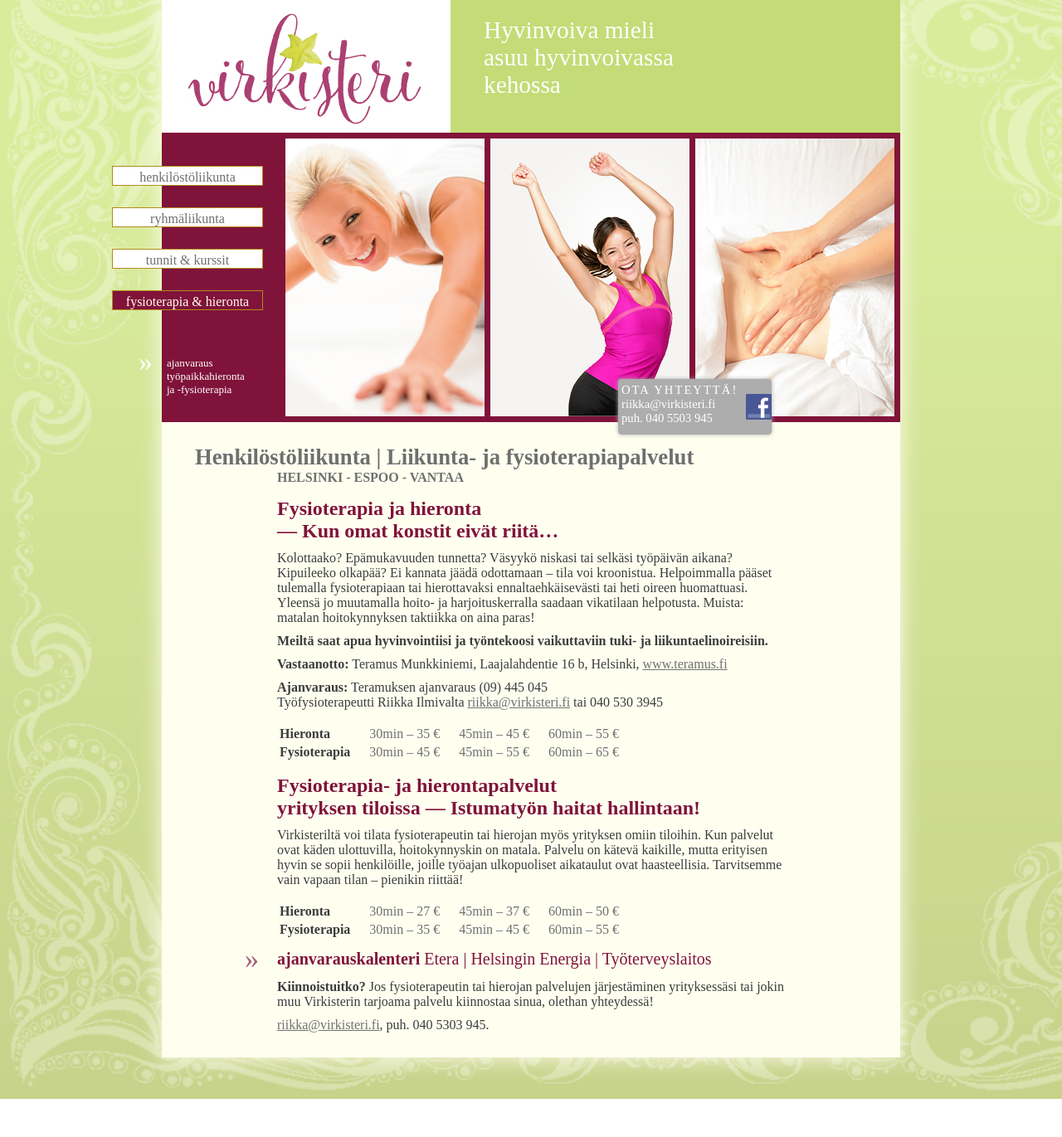
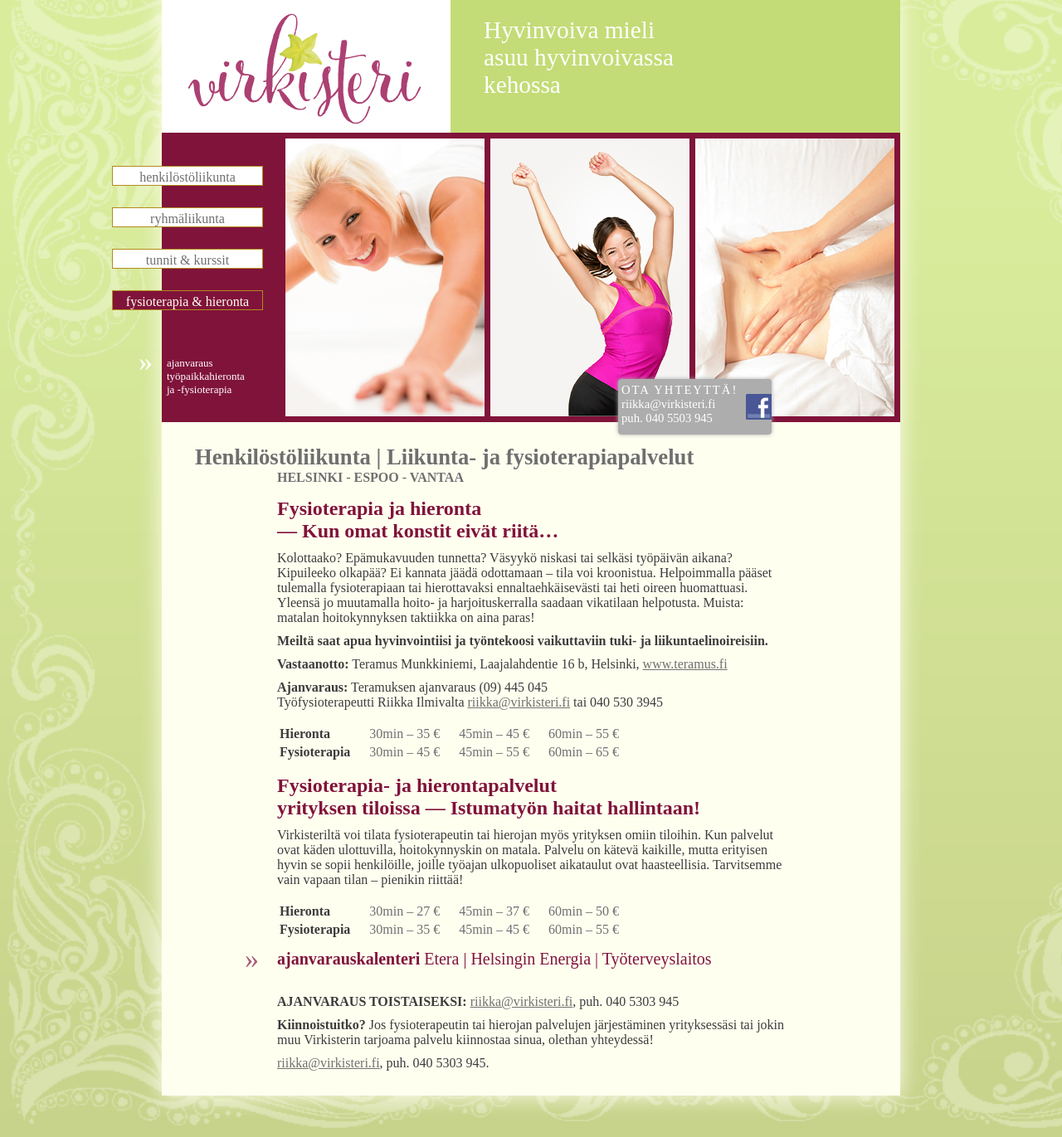
Before and after one commit to sdsykes-web/virkisteri, a Jekyll site: the page built from fysioterapia.md, in a window 1280 px wide. Shown: the whole page at 83% size. Built offline with Jekyll 4.4.1, drawn with Linux system fonts in a browser that asks for light colours; some web fonts are replaced; before the commit the page ends 1325 px from its top, so only the background shows below that.

Commit message:
Update fysioterapia.md

```diff
--- a/fysioterapia.md
+++ b/fysioterapia.md
@@ -39,7 +39,7 @@ Virkisteriltä voi tilata fysioterapeutin tai hierojan myös yrityksen omiin til
 
 <div>
 <span class="margin-indicator-container"><span class="margin-indicator">»</span><span class="calendar-links"><b>ajanvarauskalenteri</b> Etera | Helsingin Energia | Työterveyslaitos</span></span>
-</div>
+</div><br>**AJANVARAUS TOISTAISEKSI:** [riikka@virkisteri.fi](mailto:riikka@virkisteri.fi), puh. 040 5303 945
 
 **Kiinnoistuitko?** Jos fysioterapeutin tai hierojan palvelujen järjestäminen yrityksessäsi tai jokin muu Virkisterin tarjoama palvelu kiinnostaa sinua, olethan yhteydessä!
 
```
